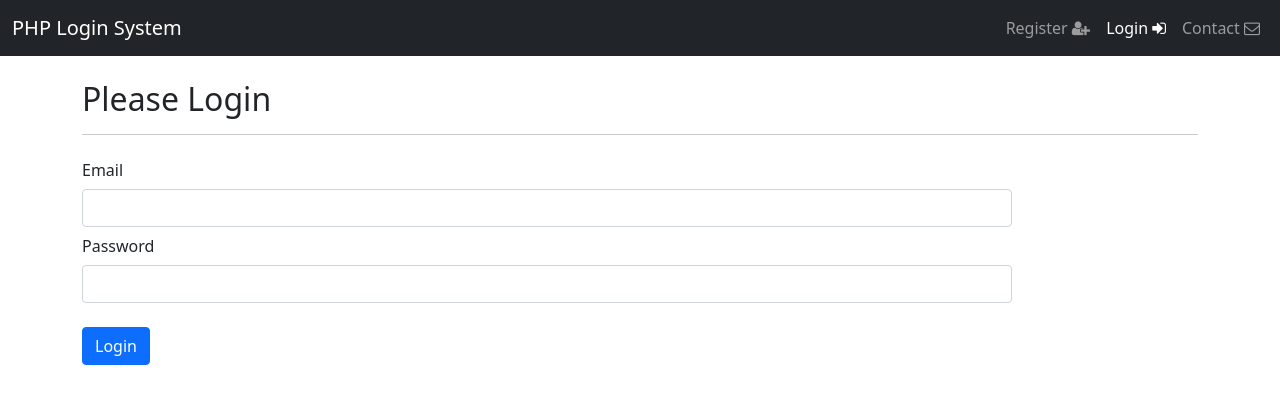
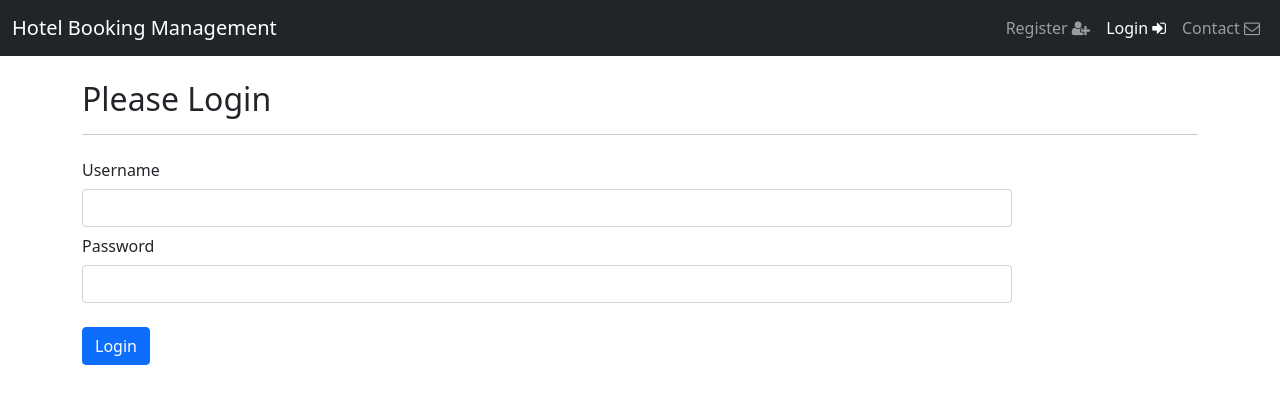
Before and after one commit to pratham-jaiswal/HotelBookingManagement, a PHP site: page /login.php in a window 1280 px wide. Shown: the top 404 px of the page. Run offline with PHP 8.4, Linux system fonts and the light colour scheme; data that the repository does not hold is empty.

```diff
--- a/login.php
+++ b/login.php
@@ -4,7 +4,7 @@ session_start();
 
 //Check if user is already logged in
 if(isset($_SESSION['username'])){
-    header("location: welcome.php");
+    header("location: accountInfo.php");
     exit();
 }
 
@@ -24,16 +24,15 @@ if($_SERVER['REQUEST_METHOD']=="POST"){
 }
 
 if(empty($err)){
-    $sql = "SELECT id, username, password FROM users WHERE username = ?";
+    $sql = "SELECT id, fname, lname, email, username, password FROM loginform WHERE username = ?";
     $stmt = mysqli_prepare($conn, $sql);
     mysqli_stmt_bind_param($stmt, "s", $param_username);
     $param_username = $username;
-
     //Try to execute this statement
     if(mysqli_stmt_execute($stmt)){
         mysqli_stmt_store_result($stmt);
         if(mysqli_stmt_num_rows($stmt) == 1){
-            mysqli_stmt_bind_result($stmt, $id, $username, $hashed_password);
+            mysqli_stmt_bind_result($stmt, $id, $fname, $lname, $email, $username, $hashed_password);
             if(mysqli_stmt_fetch($stmt)){
                 if(password_verify($password, $hashed_password)){
                     //Password is correct. Allow user to login
@@ -42,8 +41,8 @@ if(empty($err)){
                     $_SESSION["id"] = $id;
                     $_SESSION["loggedin"] = true;
 
-                    //Redirect the user to the welcome page
-                    header("location: login.php");
+                    //Redirect the user to the accountInfo page
+                    header("location: accountInfo.php");
                 }
             }
         }
@@ -62,13 +61,13 @@ if(empty($err)){
     <link rel="stylesheet" href="https://stackpath.bootstrapcdn.com/font-awesome/4.7.0/css/font-awesome.min.css" />
     <!-- Bootstrap CSS -->
     <link href="https://cdn.jsdelivr.net/npm/bootstrap@5.0.0-beta3/dist/css/bootstrap.min.css" rel="stylesheet" integrity="sha384-eOJMYsd53ii+scO/bJGFsiCZc+5NDVN2yr8+0RDqr0Ql0h+rP48ckxlpbzKgwra6" crossorigin="anonymous">
-
-    <title>PHP Login System</title>
+    <link rel="stylesheet" href="style.css" />
+    <title>Hotel Booking Management</title>
   </head>
   <body>
     <nav class="navbar navbar-expand-lg navbar-dark bg-dark">
         <div class="container-fluid">
-            <a class="navbar-brand" href="#">PHP Login System</a>
+            <a class="navbar-brand" href="#">Hotel Booking Management</a>
             <ul class="navbar-nav">
                 <li class="nav-item">
                     <a class="nav-link" href="register.php">Register <i class="fa fa-user-plus" aria-hidden="true"></i></a>
@@ -88,7 +87,7 @@ if(empty($err)){
     <hr>
     <form action="" method="post">
         <div class="mb-3">
-        <label for="inputEmail3" class="col-sm-2 col-form-label">Email</label>
+        <label for="inputEmail3" class="col-sm-2 col-form-label">Username</label>
             <div class="col-sm-10">
             <input type="text" class="form-control" name="username" id="inputEmail3">
         </div>
```
